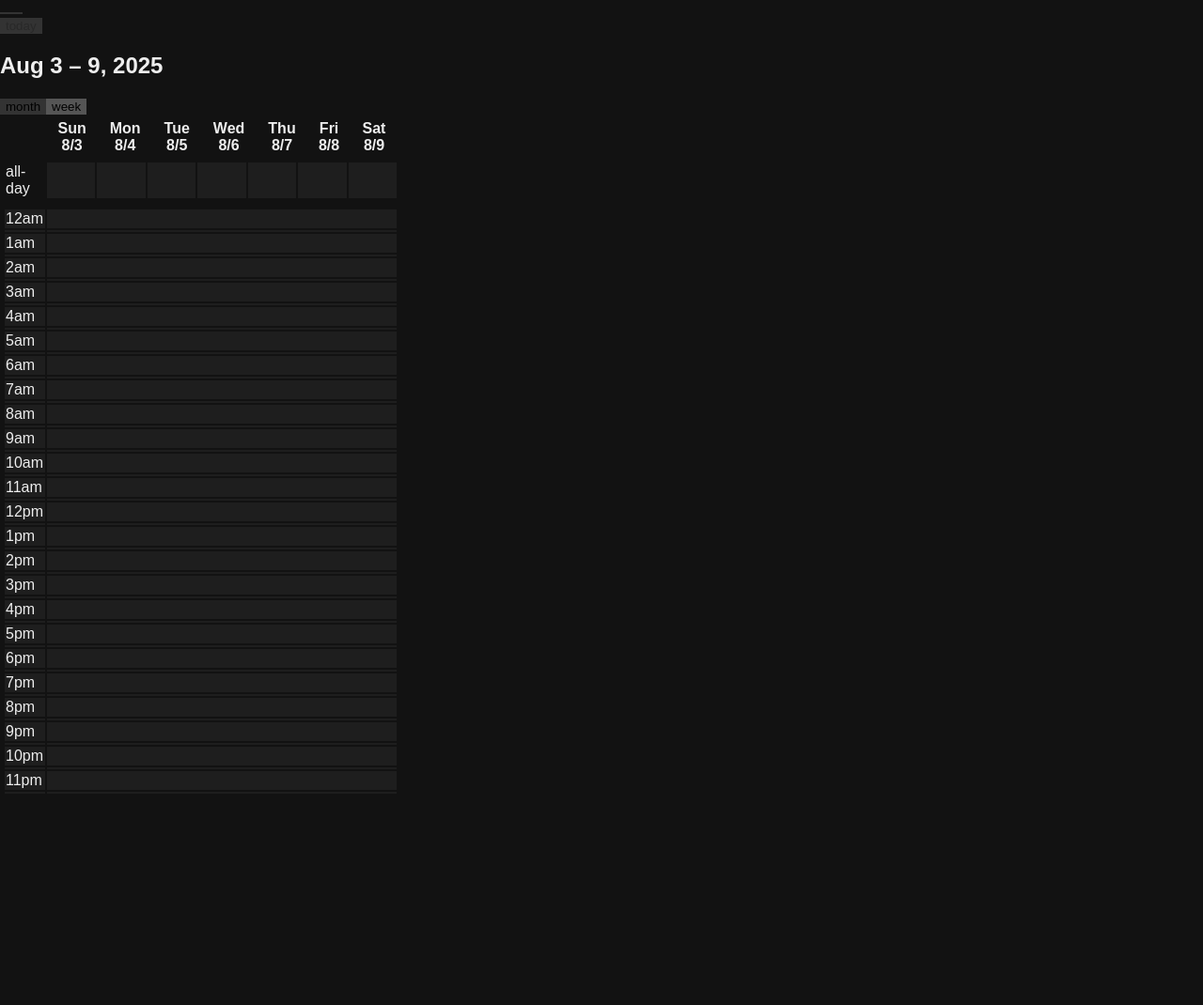
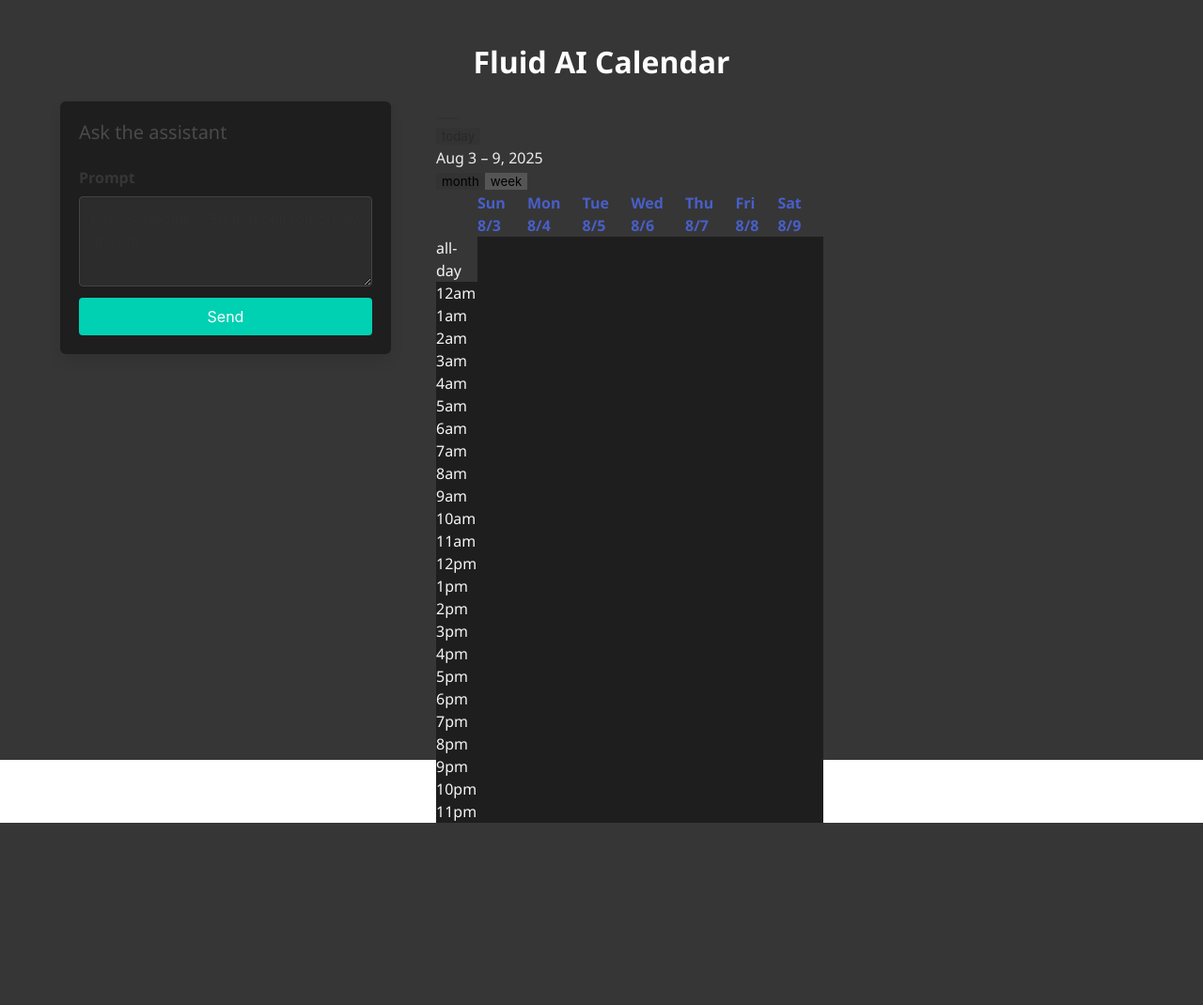
Before and after one commit to sonicboom989/fluid-ai-calendar, a Flask app: page / in a window 1280 px wide. Shown: the whole page at 94% size. After the commit the page ends 876 px from the top, so only its background shows below. Run offline with Flask 3, Linux system fonts and the light colour scheme; data that the repository does not hold is empty; some libraries are stand-ins or nearby versions.

Commit message:
Enable prompt-based task addition

```diff
--- a/src/static/main.js
+++ b/src/static/main.js
@@ -1,21 +1,5 @@
 document.addEventListener('DOMContentLoaded', function() {
     var calendarEl = document.getElementById('calendar');
-    var calendar = new FullCalendar.Calendar(calendarEl, {
-        initialView: 'timeGridWeek',
-        headerToolbar: {
-            left: 'prev,next today',
-            center: 'title',
-            right: 'dayGridMonth,timeGridWeek'
-        },
-        events: fetchEvents,
-        eventDidMount: function(info) {
-            var color = info.event.extendedProps.color || '#3788d8';
-            info.el.style.backgroundColor = hexToRgba(color, 0.2);
-            info.el.style.borderLeft = '4px solid ' + color;
-            info.el.style.color = '#fff';
-        }
-    });
-    calendar.render();
 
     function fetchEvents(fetchInfo, successCallback, failureCallback) {
         fetch('/schedule', {
@@ -45,6 +29,40 @@ document.addEventListener('DOMContentLoaded', function() {
         .catch(failureCallback);
     }
 
+    var calendar = new FullCalendar.Calendar(calendarEl, {
+        initialView: 'timeGridWeek',
+        headerToolbar: {
+            left: 'prev,next today',
+            center: 'title',
+            right: 'dayGridMonth,timeGridWeek'
+        },
+        events: fetchEvents,
+        eventDidMount: function(info) {
+            var color = info.event.extendedProps.color || '#3788d8';
+            info.el.style.backgroundColor = hexToRgba(color, 0.2);
+            info.el.style.borderLeft = '4px solid ' + color;
+            info.el.style.color = '#fff';
+        }
+    });
+    calendar.render();
+
+    var promptForm = document.getElementById('prompt-form');
+    promptForm.addEventListener('submit', function(e) {
+        e.preventDefault();
+        var text = document.getElementById('prompt').value.trim();
+        if (!text) return;
+        fetch('/natural-schedule', {
+            method: 'POST',
+            headers: {'Content-Type': 'application/json'},
+            body: JSON.stringify({prompt: text})
+        })
+        .then(resp => resp.json())
+        .then(function() {
+            promptForm.reset();
+            calendar.refetchEvents();
+        });
+    });
+
     function hexToRgba(hex, alpha) {
         var r = parseInt(hex.slice(1, 3), 16);
         var g = parseInt(hex.slice(3, 5), 16);
--- a/src/static/styles.css
+++ b/src/static/styles.css
@@ -2,7 +2,7 @@ body {
     background-color: #121212;
     color: #eee;
     margin: 0;
-    font-family: Arial, sans-serif;
+    font-family: 'Segoe UI', Tahoma, Geneva, Verdana, sans-serif;
 }
 
 .fc .fc-toolbar-title {
@@ -31,3 +31,30 @@ body {
     border: none;
     color: #fff;
 }
+
+/* Form styling */
+.box {
+    background-color: #1e1e1e;
+}
+
+input.input, select.select, .select select {
+    background-color: #2c2c2c;
+    border-color: #444;
+    color: #eee;
+}
+
+textarea.textarea {
+    background-color: #2c2c2c;
+    border-color: #444;
+    color: #eee;
+}
+
+button.button.is-primary {
+    background-color: #00d1b2;
+    border: none;
+}
+
+button.button.is-link {
+    background-color: #3273dc;
+    border: none;
+}
--- a/src/templates/index.html
+++ b/src/templates/index.html
@@ -4,12 +4,36 @@
     <meta charset="UTF-8">
     <meta name="viewport" content="width=device-width, initial-scale=1.0">
     <title>Fluid AI Calendar</title>
+    <link rel="stylesheet" href="https://cdn.jsdelivr.net/npm/bulma@0.9.4/css/bulma.min.css">
     <link href="https://cdn.jsdelivr.net/npm/fullcalendar@6.1.8/main.min.css" rel="stylesheet">
     <script src="https://cdn.jsdelivr.net/npm/fullcalendar@6.1.8/main.min.js"></script>
     <link rel="stylesheet" href="{{ url_for('static', filename='styles.css') }}">
 </head>
-<body>
-    <div id="calendar"></div>
+<body class="has-background-dark has-text-light">
+    <section class="section">
+        <div class="container">
+            <h1 class="title has-text-white has-text-centered">Fluid AI Calendar</h1>
+            <div class="columns is-variable is-6">
+                <div class="column is-one-third">
+                    <form id="prompt-form" class="box">
+                        <h2 class="subtitle">Ask the assistant</h2>
+                        <div class="field">
+                            <label class="label">Prompt</label>
+                            <div class="control">
+                                <textarea class="textarea" id="prompt" rows="3" placeholder="e.g., Schedule a 30 min call tomorrow at 2pm" required></textarea>
+                            </div>
+                        </div>
+                        <div class="field">
+                            <button class="button is-primary is-fullwidth" type="submit">Send</button>
+                        </div>
+                    </form>
+                </div>
+                <div class="column">
+                    <div id="calendar"></div>
+                </div>
+            </div>
+        </div>
+    </section>
     <script src="{{ url_for('static', filename='main.js') }}"></script>
 </body>
 </html>
```
Also changed, not shown: README.md.
